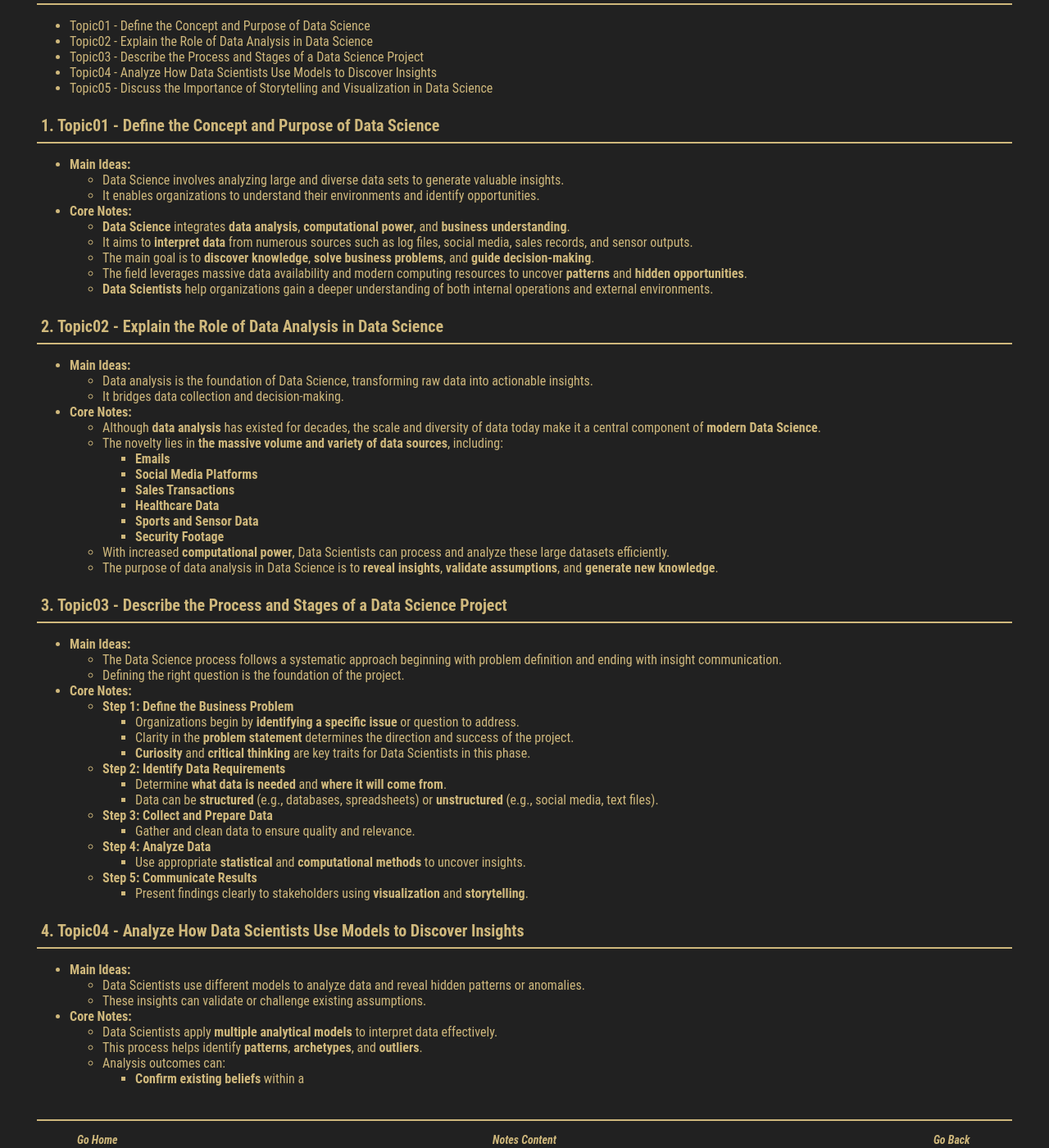
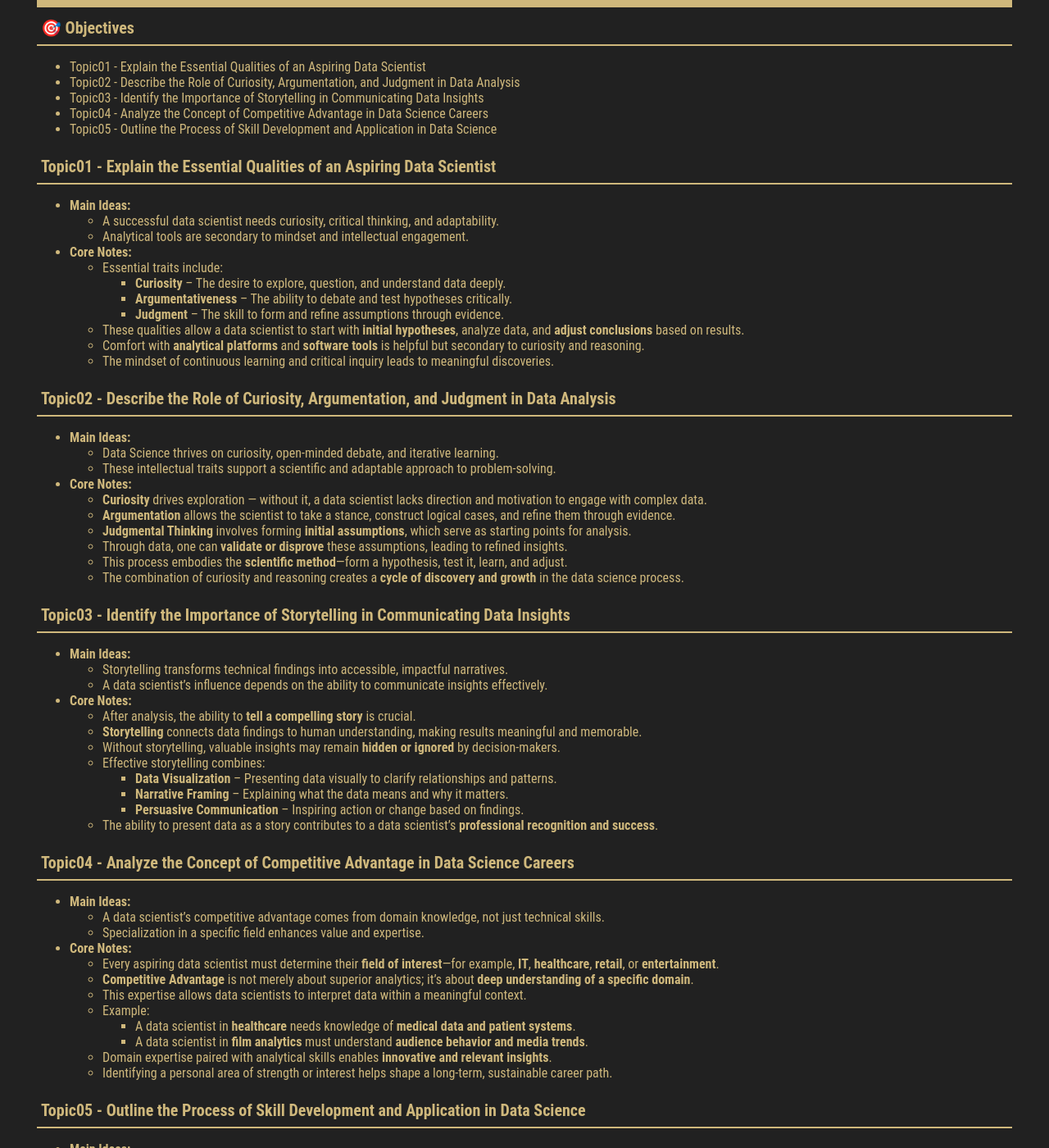
Before and after one commit to milanfx/milanfx.github.io, a Jekyll site: the page built from test.md, in a window 1280 px wide and 1400 px high, scrolled down 4548 px. Shown: the whole window at 82% size. Built offline with Jekyll 4.4.1, drawn with Linux system fonts in a browser that asks for light colours; our own code applies the rules of GitHub Pages for plain Markdown files; some of the changed text lies outside the part shown.

Commit message:
Update test.md

```diff
--- a/test.md
+++ b/test.md
@@ -217,77 +217,104 @@ permalink: /DE01M01/
 6. The evolution of repositories reflects the shift toward **Big Data**, **Cloud Computing**, and **Scalable Analytics**.
 7. Effective data management depends on choosing the right repository type for the organization’s data structure and goals.
 
+---
 
-# 🧩 Summary - Introduction to Data Science
+# 🧩 Summary - Advice for Aspiring Data Scientists
 
 ### 🎯 Objectives
 
-- Topic01 - Define the Concept and Purpose of Data Science
-- Topic02 - Explain the Role of Data Analysis in Data Science
-- Topic03 - Describe the Process and Stages of a Data Science Project
-- Topic04 - Analyze How Data Scientists Use Models to Discover Insights
-- Topic05 - Discuss the Importance of Storytelling and Visualization in Data Science
+- Topic01 - Explain the Essential Qualities of an Aspiring Data Scientist
+- Topic02 - Describe the Role of Curiosity, Argumentation, and Judgment in Data Analysis
+- Topic03 - Identify the Importance of Storytelling in Communicating Data Insights
+- Topic04 - Analyze the Concept of Competitive Advantage in Data Science Careers
+- Topic05 - Outline the Process of Skill Development and Application in Data Science
 
-### 1. Topic01 - Define the Concept and Purpose of Data Science
+### Topic01 - Explain the Essential Qualities of an Aspiring Data Scientist
 
 - **Main Ideas:**
-    - Data Science involves analyzing large and diverse data sets to generate valuable insights.
-    - It enables organizations to understand their environments and identify opportunities.
+    - A successful data scientist needs curiosity, critical thinking, and adaptability.
+    - Analytical tools are secondary to mindset and intellectual engagement.
 
 - **Core Notes:**
-    - **Data Science** integrates **data analysis**, **computational power**, and **business understanding**.
-    - It aims to **interpret data** from numerous sources such as log files, social media, sales records, and sensor outputs.
-    - The main goal is to **discover knowledge**, **solve business problems**, and **guide decision-making**.
-    - The field leverages massive data availability and modern computing resources to uncover **patterns** and **hidden opportunities**.
-    - **Data Scientists** help organizations gain a deeper understanding of both internal operations and external environments.
+    - Essential traits include:
+        - **Curiosity** – The desire to explore, question, and understand data deeply.
+        - **Argumentativeness** – The ability to debate and test hypotheses critically.
+        - **Judgment** – The skill to form and refine assumptions through evidence.
+    - These qualities allow a data scientist to start with **initial hypotheses**, analyze data, and **adjust conclusions** based on results.
+    - Comfort with **analytical platforms** and **software tools** is helpful but secondary to curiosity and reasoning.
+    - The mindset of continuous learning and critical inquiry leads to meaningful discoveries.
 
-### 2. Topic02 - Explain the Role of Data Analysis in Data Science
+### Topic02 - Describe the Role of Curiosity, Argumentation, and Judgment in Data Analysis
 
 - **Main Ideas:**
-    - Data analysis is the foundation of Data Science, transforming raw data into actionable insights.
-    - It bridges data collection and decision-making.
+    - Data Science thrives on curiosity, open-minded debate, and iterative learning.
+    - These intellectual traits support a scientific and adaptable approach to problem-solving.
 
 - **Core Notes:**
-    - Although **data analysis** has existed for decades, the scale and diversity of data today make it a central component of **modern Data Science**.
-    - The novelty lies in **the massive volume and variety of data sources**, including:
-        - **Emails**
-        - **Social Media Platforms**
-        - **Sales Transactions**
-        - **Healthcare Data**
-        - **Sports and Sensor Data**
-        - **Security Footage**
-    - With increased **computational power**, Data Scientists can process and analyze these large datasets efficiently.
-    - The purpose of data analysis in Data Science is to **reveal insights**, **validate assumptions**, and **generate new knowledge**.
+    - **Curiosity** drives exploration — without it, a data scientist lacks direction and motivation to engage with complex data.
+    - **Argumentation** allows the scientist to take a stance, construct logical cases, and refine them through evidence.
+    - **Judgmental Thinking** involves forming **initial assumptions**, which serve as starting points for analysis.
+    - Through data, one can **validate or disprove** these assumptions, leading to refined insights.
+    - This process embodies the **scientific method**—form a hypothesis, test it, learn, and adjust.
+    - The combination of curiosity and reasoning creates a **cycle of discovery and growth** in the data science process.
 
-### 3. Topic03 - Describe the Process and Stages of a Data Science Project
+### Topic03 - Identify the Importance of Storytelling in Communicating Data Insights
 
 - **Main Ideas:**
-    - The Data Science process follows a systematic approach beginning with problem definition and ending with insight communication.
-    - Defining the right question is the foundation of the project.
+    - Storytelling transforms technical findings into accessible, impactful narratives.
+    - A data scientist’s influence depends on the ability to communicate insights effectively.
 
 - **Core Notes:**
-    - **Step 1: Define the Business Problem**
-        - Organizations begin by **identifying a specific issue** or question to address.
-        - Clarity in the **problem statement** determines the direction and success of the project.
-        - **Curiosity** and **critical thinking** are key traits for Data Scientists in this phase.
-    - **Step 2: Identify Data Requirements**
-        - Determine **what data is needed** and **where it will come from**.
-        - Data can be **structured** (e.g., databases, spreadsheets) or **unstructured** (e.g., social media, text files).
-    - **Step 3: Collect and Prepare Data**
-        - Gather and clean data to ensure quality and relevance.
-    - **Step 4: Analyze Data**
-        - Use appropriate **statistical** and **computational methods** to uncover insights.
-    - **Step 5: Communicate Results**
-        - Present findings clearly to stakeholders using **visualization** and **storytelling**.
+    - After analysis, the ability to **tell a compelling story** is crucial.
+    - **Storytelling** connects data findings to human understanding, making results meaningful and memorable.
+    - Without storytelling, valuable insights may remain **hidden or ignored** by decision-makers.
+    - Effective storytelling combines:
+        - **Data Visualization** – Presenting data visually to clarify relationships and patterns.
+        - **Narrative Framing** – Explaining what the data means and why it matters.
+        - **Persuasive Communication** – Inspiring action or change based on findings.
+    - The ability to present data as a story contributes to a data scientist’s **professional recognition and success**.
 
-### 4. Topic04 - Analyze How Data Scientists Use Models to Discover Insights
+### Topic04 - Analyze the Concept of Competitive Advantage in Data Science Careers
 
 - **Main Ideas:**
-    - Data Scientists use different models to analyze data and reveal hidden patterns or anomalies.
-    - These insights can validate or challenge existing assumptions.
+    - A data scientist’s competitive advantage comes from domain knowledge, not just technical skills.
+    - Specialization in a specific field enhances value and expertise.
 
 - **Core Notes:**
-    - Data Scientists apply **multiple analytical models** to interpret data effectively.
-    - This process helps identify **patterns**, **archetypes**, and **outliers**.
-    - Analysis outcomes can:
-        - **Confirm existing beliefs** within a
+    - Every aspiring data scientist must determine their **field of interest**—for example, **IT**, **healthcare**, **retail**, or **entertainment**.
+    - **Competitive Advantage** is not merely about superior analytics; it’s about **deep understanding of a specific domain**.
+    - This expertise allows data scientists to interpret data within a meaningful context.
+    - Example:
+        - A data scientist in **healthcare** needs knowledge of **medical data and patient systems**.
+        - A data scientist in **film analytics** must understand **audience behavior and media trends**.
+    - Domain expertise paired with analytical skills enables **innovative and relevant insights**.
+    - Identifying a personal area of strength or interest helps shape a long-term, sustainable career path.
+
+### Topic05 - Outline the Process of Skill Development and Application in Data Science
+
+- **Main Ideas:**
+    - Building data science skills involves mastering tools, applying them, and sharing results.
+    - Continuous learning and real-world practice are key to growth.
+
+- **Core Notes:**
+    - Once a data scientist identifies their target industry, they should learn **industry-specific tools and platforms**.
+    - Examples:
+        - **Python**, **R**, and **SQL** for general analytics.
+        - **Hadoop** or **Spark** for big data environments.
+        - **Tableau** or **Power BI** for visualization.
+    - The process of skill development includes:
+        1. **Learning the Tools** – Understanding software and analytical techniques relevant to the field.
+        2. **Applying Skills** – Working on **real-world projects** to develop practical expertise.
+        3. **Showcasing Work** – Sharing analyses, results, and insights to demonstrate capability.
+    - Mastery of both **technical skills** and **communication abilities** leads to career success.
+    - Real-world experience reinforces learning and builds confidence as a data scientist.
+
+### 📌 Takeaways
+
+- **Curiosity**, **argumentation**, and **judgment** form the intellectual foundation of effective Data Science practice.
+- The **ability to tell stories** with data transforms analysis into influence and impact.
+- **Competitive advantage** lies in domain expertise rather than purely analytical proficiency.
+- Aspiring data scientists should determine their **area of interest**, learn industry-specific tools, and apply their skills practically.
+- **Storytelling and communication** are as important as technical analysis for success in the field.
+- Continuous learning, experimentation, and openness to new insights define a great data scientist’s journey.
+- Ultimately, Data Science combines **critical thinking**, **creativity**, and **communication** to drive discovery and innovation.
```
